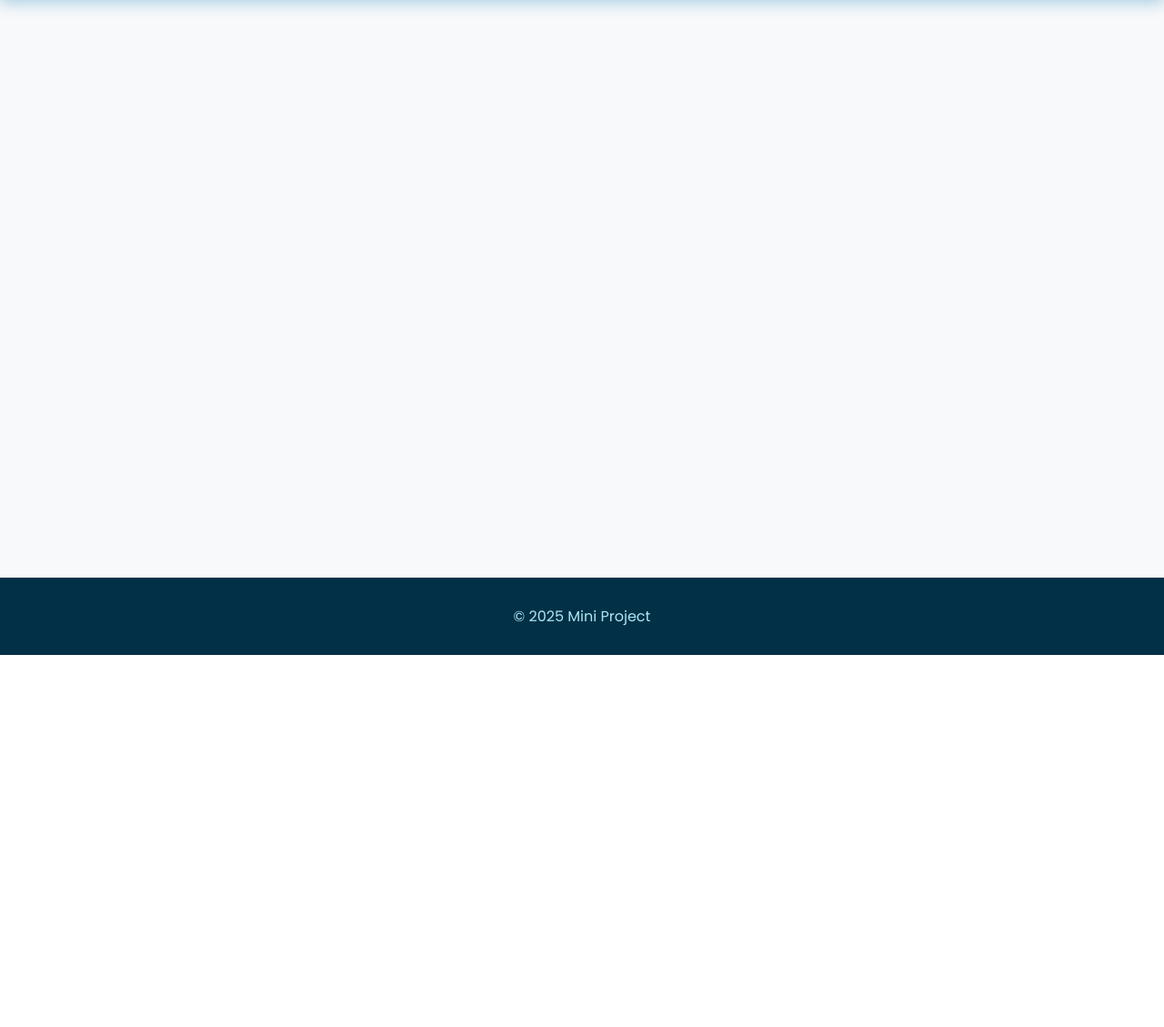
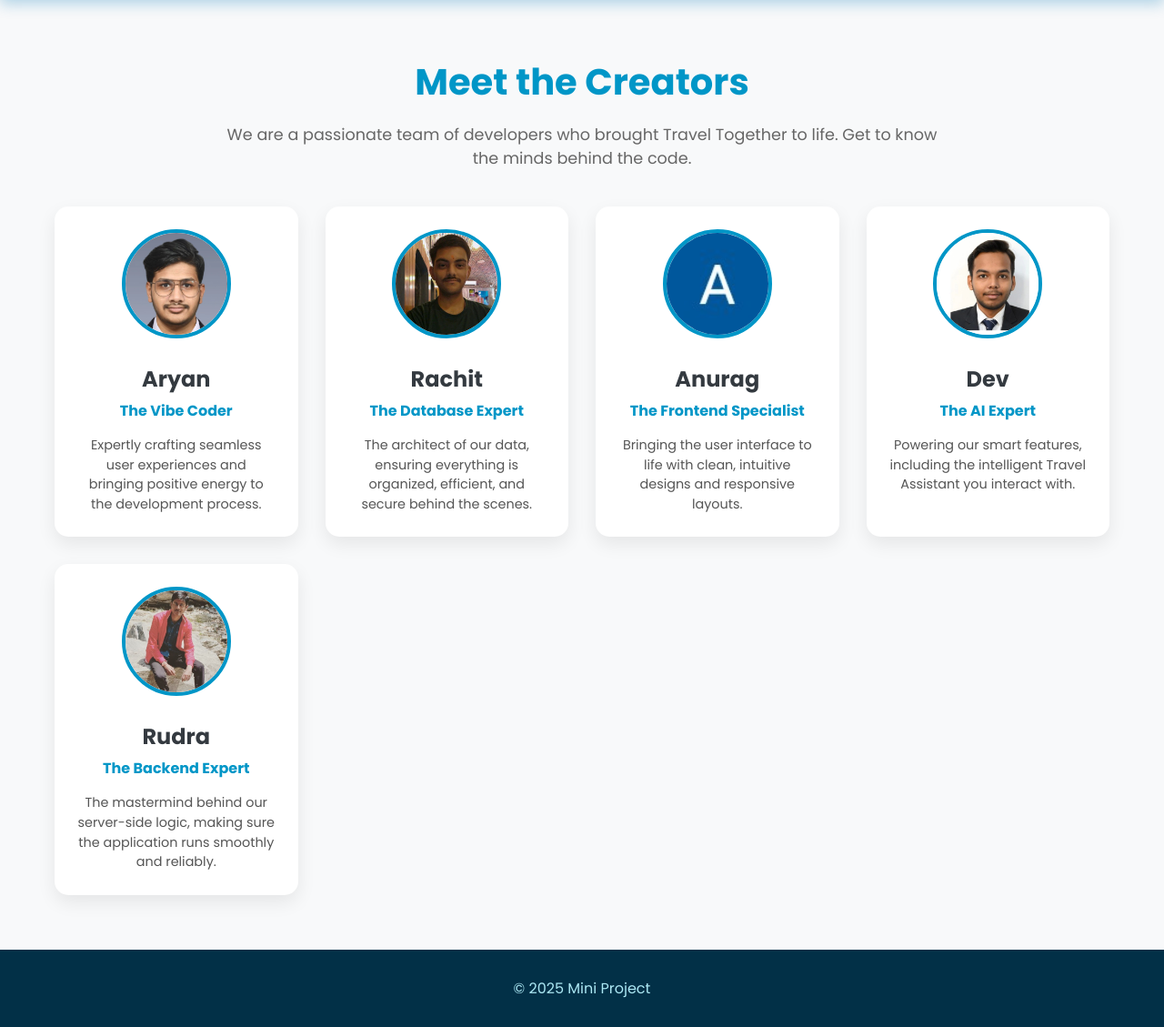
Before and after one commit to Dev-saxena11/mini_project, a Flask app: page /about in a window 1280 px wide. Shown: the part 80-1209 px from the top of the page at 91% size. Before the commit the page ends 800 px from the top, so only its background shows below. Run offline with Flask 3, Linux system fonts and the light colour scheme.

Commit message:
added the creators

```diff
--- a/static/style.css
+++ b/static/style.css
@@ -361,3 +361,73 @@ footer {
     border-color: var(--primary-color);
     box-shadow: 0 0 8px rgba(0, 119, 182, 0.2);
 }
+
+/* === About Us Page Styles === */
+.about-container {
+    max-width: 1200px;
+    margin: 40px auto;
+    padding: 20px;
+    text-align: center;
+}
+
+.about-container h2 {
+    font-size: 2.5rem;
+    color: var(--primary-color);
+    margin-bottom: 15px;
+}
+
+.team-intro {
+    font-size: 1.1rem;
+    color: #666;
+    max-width: 800px;
+    margin: 0 auto 40px auto;
+}
+
+.team-grid {
+    display: grid;
+    grid-template-columns: repeat(auto-fit, minmax(250px, 1fr));
+    gap: 30px;
+    justify-content: center;
+}
+
+.team-card {
+    background-color: #ffffff;
+    border-radius: 15px;
+    padding: 25px;
+    box-shadow: 0 8px 20px rgba(0, 0, 0, 0.08);
+    transition: transform 0.3s ease, box-shadow 0.3s ease;
+}
+
+.team-card:hover {
+    transform: translateY(-10px);
+    box-shadow: 0 12px 25px rgba(0, 180, 216, 0.2);
+}
+
+.team-card img {
+    width: 120px;
+    height: 120px;
+    border-radius: 50%;
+    object-fit: cover;
+    object-position: center;
+    border: 4px solid var(--primary-color);
+    margin-bottom: 20px;
+}
+
+.team-card h3 {
+    font-size: 1.5rem;
+    margin-bottom: 5px;
+    color: var(--dark-blue);
+}
+
+.team-card .role {
+    font-size: 1rem;
+    font-weight: bold;
+    color: var(--primary-color);
+    margin-bottom: 15px;
+}
+
+.team-card .desc {
+    font-size: 0.9rem;
+    color: #555;
+    line-height: 1.5;
+}
--- a/templates/about.html
+++ b/templates/about.html
@@ -3,7 +3,7 @@
 <head>
     <meta charset="UTF-8">
     <meta name="viewport" content="width=device-width, initial-scale=1.0">
-    <title>Traveltogether-about</title>
+    <title>Travel Together - About Us</title>
     <link rel="stylesheet" href="/static/style.css">
 </head>
 <body>
@@ -17,7 +17,6 @@
             <a href="/groups">Groups</a>
             <a href="/travel">Travel Assistant</a>
             <a href="/about">About Us</a>
-
         </nav>
         <div class="menu-toggle" id="menu-toggle">
             <div class="bar"></div>
@@ -25,13 +24,61 @@
             <div class="bar"></div>
         </div>
     </header>
+
     <main>
+        <div class="about-container">
+            <h2>Meet the Creators</h2>
+            <p class="team-intro">We are a passionate team of developers who brought Travel Together to life. Get to know the minds behind the code.</p>
 
+            <div class="team-grid">
+                <div class="team-card">
+                    <img src="/static/images/aryan.jpg" alt="Team member Aryan">
+                    <h3>Aryan</h3>
+                    <p class="role">The Vibe Coder</p>
+                    <p class="desc">Expertly crafting seamless user experiences and bringing positive energy to the development process.</p>
+                </div>
+
+                <div class="team-card">
+                    <img src="/static/images/rachit.jpg" alt="Team member Rachit">
+                    <h3>Rachit</h3>
+                    <p class="role">The Database Expert</p>
+                    <p class="desc">The architect of our data, ensuring everything is organized, efficient, and secure behind the scenes.</p>
+                </div>
+
+                <div class="team-card">
+                    <img src="/static/images/anurag.jpg" alt="Team member Anurag">
+                    <h3>Anurag</h3>
+                    <p class="role">The Frontend Specialist</p>
+                    <p class="desc">Bringing the user interface to life with clean, intuitive designs and responsive layouts.</p>
+                </div>
+
+                <div class="team-card">
+                    <img src="/static/images/dev.jpg" alt="Team member Dev">
+                    <h3>Dev</h3>
+                    <p class="role">The AI Expert</p>
+                    <p class="desc">Powering our smart features, including the intelligent Travel Assistant you interact with.</p>
+                </div>
+
+                <div class="team-card">
+                    <img src="/static/images/rudra.jpg" alt="Team member Rudra">
+                    <h3>Rudra</h3>
+                    <p class="role">The Backend Expert</p>
+                    <p class="desc">The mastermind behind our server-side logic, making sure the application runs smoothly and reliably.</p>
+                </div>
+            </div>
+        </div>
     </main>
+
     <footer>
-        <div class="main-contain">
-            <p>&copy; 2025 Mini Project</p>
-        </div>
+        <p>© 2025 Mini Project</p>
     </footer>
+
+    <script>
+        const menuToggle = document.getElementById('menu-toggle');
+        const navLinks = document.getElementById('nav-links');
+        menuToggle.addEventListener('click', () => {
+            navLinks.classList.toggle('active');
+        });
+    </script>
 </body>
 </html>
```
Also changed, not shown: static/images/anurag.jpg (added), static/images/aryan.jpg (added), static/images/dev.jpg (added), static/images/rachit.jpg (added), static/images/rudra.jpg (added).
